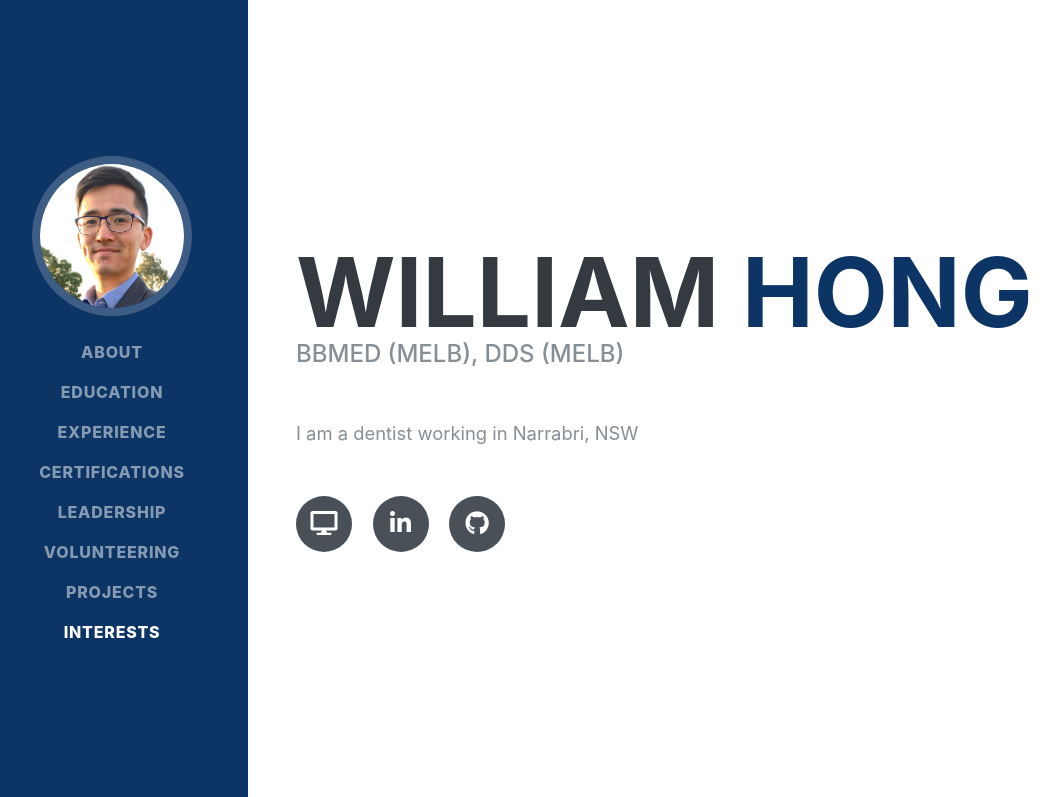
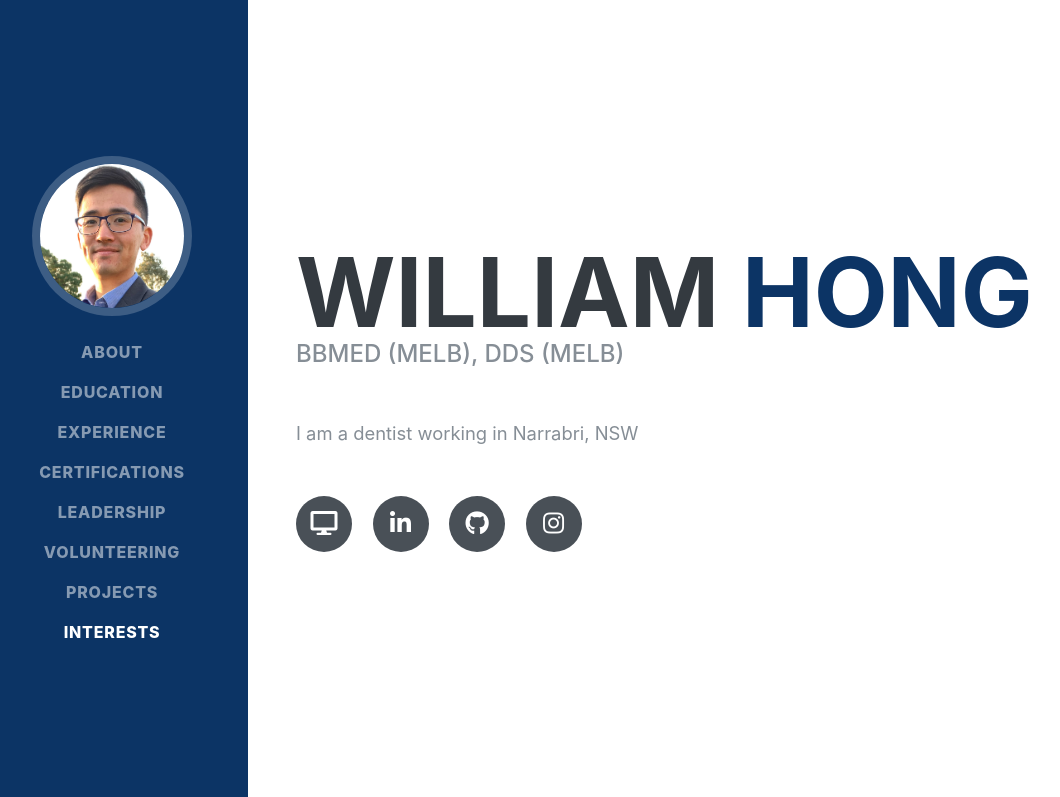
Before and after one commit to williamOP/resume, a plain HTML site: page index.html in a window 1280 px wide. Shown: the top 797 px of the page, without its empty margins (24-1084 px from the left). Drawn offline with nearby package versions, Linux system fonts and the light colour scheme; a web font is replaced by a local one.

Commit message:
added instagram

```diff
--- a/index.html
+++ b/index.html
@@ -83,6 +83,7 @@
           <a href="https://www.drwilliamhong.com/"><i class="fas fa-desktop"></i></a>
           <a href="https://www.linkedin.com/in/will-hong/"><i class="fab fa-linkedin-in"></i></a>
           <a href="https://github.com/williamOP"><i class="fab fa-github"></i></a>
+          <a href="https://www.instagram.com/drwilliamhong/"><i class="fab fa-instagram"></i></a>
         </div>
       </div>
     </section>
```
